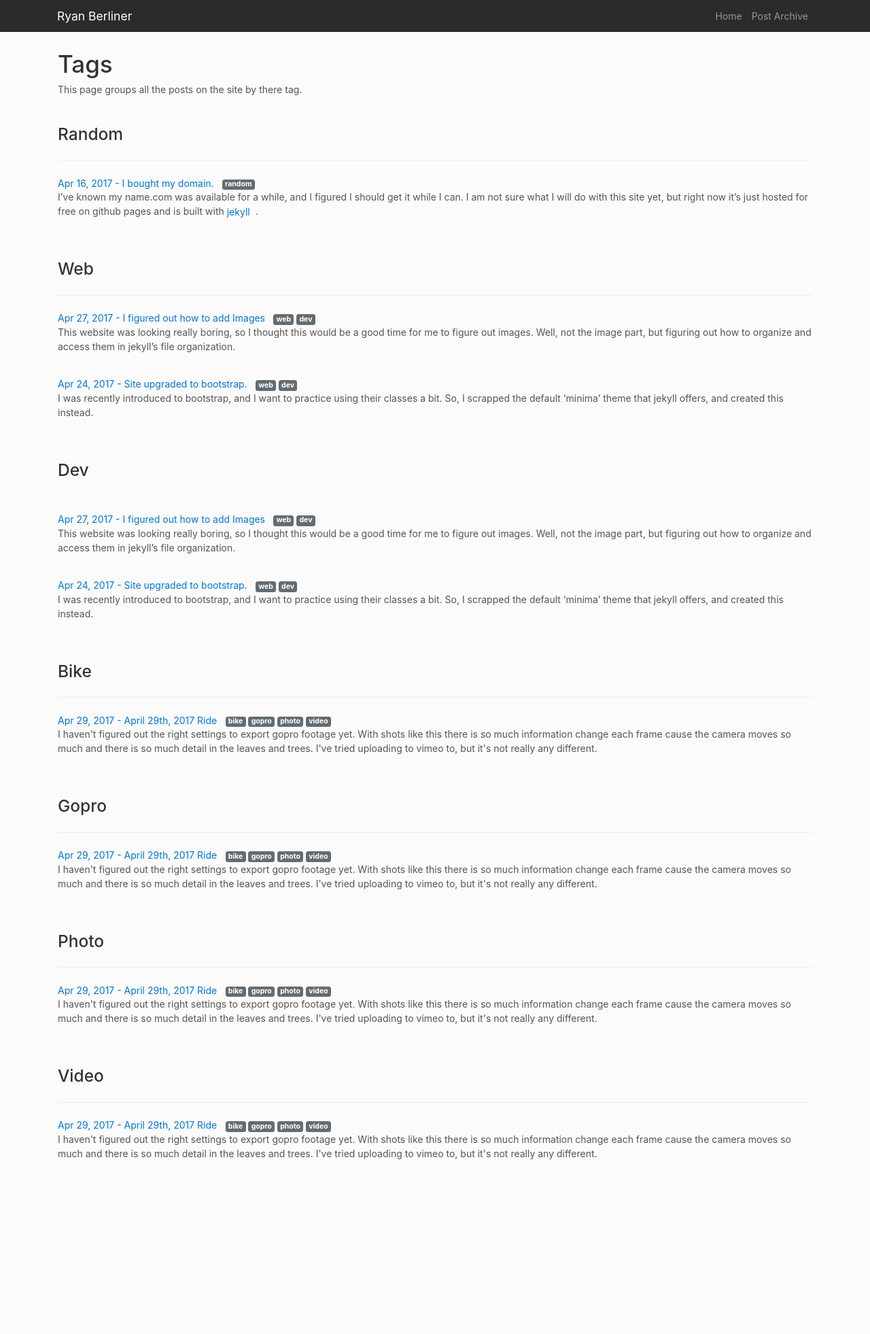
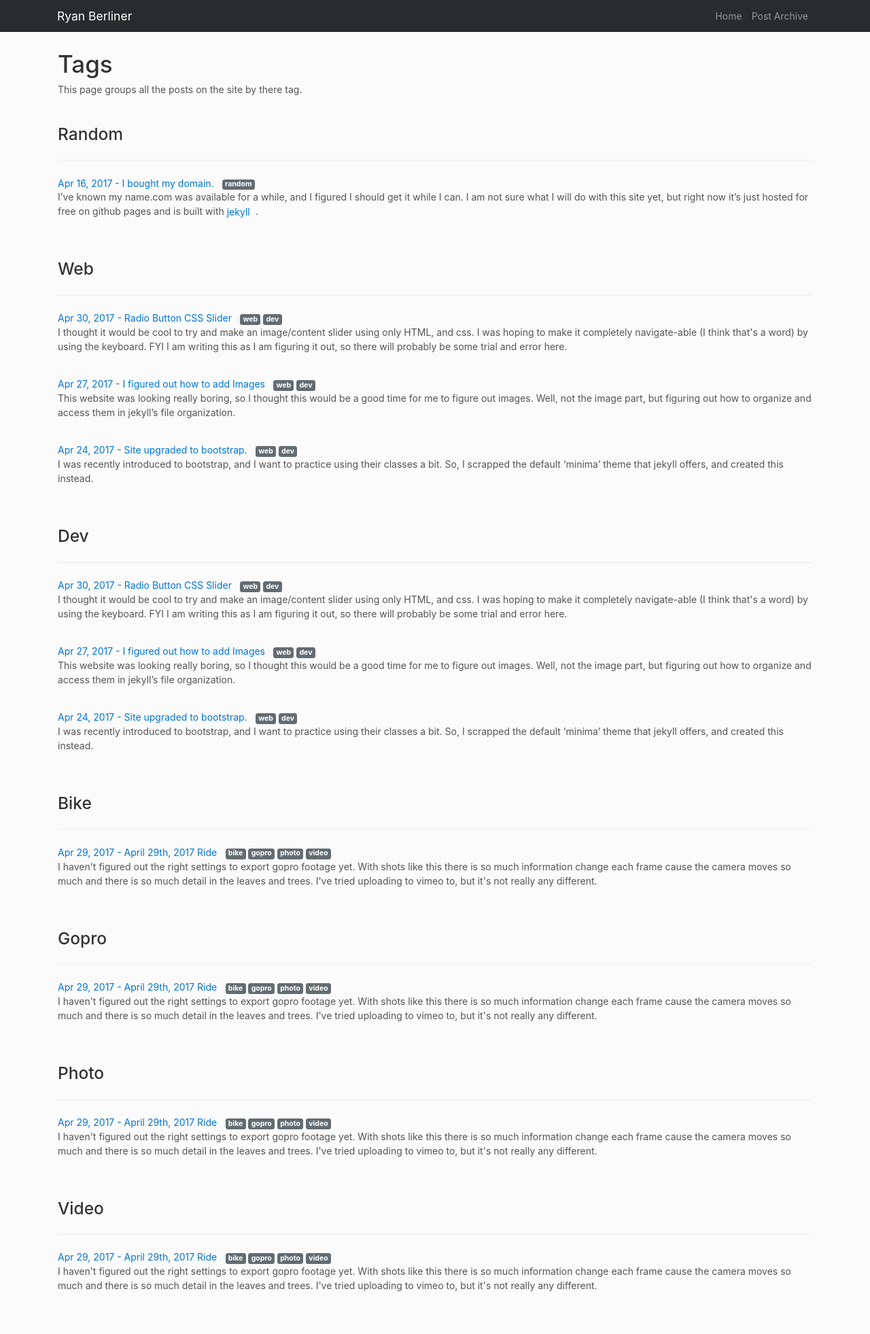
Before and after one commit to RyanBerliner/ryanberliner.github.io, a Jekyll site: the page built from tags.html, in a window 1280 px wide. Shown: the whole page at 68% size. Built offline with Jekyll 4.4.1, drawn with Linux system fonts in a browser that asks for light colours; nearby versions of some CDN libraries; before the commit the page ends 1768 px from its top, so only the background shows below that.

Commit message:
working on radio slider post

```diff
--- a/Gemfile
+++ b/Gemfile
@@ -21,7 +21,7 @@ gem "minima", "~> 2.0"
 # If you have any plugins, put them here!
 group :jekyll_plugins do
   gem "jekyll-feed", "~> 0.6"
-  gem 'github-pages'
+  # gem 'github-pages'
 end
 
 # Windows does not include zoneinfo files, so bundle the tzinfo-data gem
--- a/_includes/google-analytics.html
+++ b/_includes/google-analytics.html
@@ -6,5 +6,4 @@
 
   ga('create', 'UA-98379916-1', 'auto');
   ga('send', 'pageview');
-
 </script>
--- /dev/null
+++ b/_posts/2017-04-29-radio-button-slider.html
@@ -0,0 +1,84 @@
+---
+layout: post
+title:  "Radio Button CSS Slider"
+date:   2017-04-30 12:20:00 -0400
+categories: web dev
+permalink: /radio-button-slider-css-only
+sitemap:
+  lastmod: '2017-04-30'
+  changefreq: 'never'
+---
+
+<p>
+  I thought it would be cool to try and make an image/content slider using
+  only HTML, and css. I was hoping to make it completely navigate-able (I think
+  that's a word) by using the keyboard. FYI I am writing this as I am figuring it
+  out, so there will probably be some trial and error here.
+</p>
+
+<p>
+  That said, my first step is to see how tab index and the keys work with a
+  pretty plain set of radio buttons.
+</p>
+<div class="example-with-code">
+  <div class="example">
+    <div class="radio-slider-container">
+      <input type="radio" name="radio" value="" id="radio1">
+      <label for="radio1">Label 1</label>
+      <input type="radio" name="radio" value="" id="radio2">
+      <label for="radio2">Label 2</label>
+      <input type="radio" name="radio" value="" id="radio3">
+      <label for="radio3">Label 3</label>
+    </div>
+  </div>
+  <div class="code">
+<pre><code class="html">&lt;div class=&quot;radio-slider-container&quot;&gt;
+  &lt;input type=&quot;radio&quot; name=&quot;radio&quot; value=&quot;&quot; id=&quot;radio1&quot;&gt;
+  &lt;label for=&quot;radio1&quot;&gt;Label 1&lt;/label&gt;
+  &lt;input type=&quot;radio&quot; name=&quot;radio&quot; value=&quot;&quot; id=&quot;radio2&quot;&gt;
+  &lt;label for=&quot;radio2&quot;&gt;Label 2&lt;/label&gt;
+  &lt;input type=&quot;radio&quot; name=&quot;radio&quot; value=&quot;&quot; id=&quot;radio3&quot;&gt;
+  &lt;label for=&quot;radio3&quot;&gt;Label 3&lt;/label&gt;
+&lt;/div&gt;</code></pre>
+  </div>
+</div>
+<p>
+  If you click the paragraph before the examples, and hit tab, you bring focus to
+  the radio buttons. The right and left arrow keys then work to select different
+  options. The up and down arrow keys work too.
+</p>
+
+<p>
+  Now that I now you can change the value with the arrow keys, I need to think
+  about how to make this into a slider. While the arrow keys work to change the
+  radio button selected, I want arrows on the left and right that work as well.
+  To me this sounds like I need 2 labels per button. Like this.
+</p>
+<div class="example-with-code" id="two-labels">
+  <div class="example">
+    <div class="radio-slider-container">
+      <input type="radio" name="radio2" value="" id="radio10">
+      <label for="radio10">First Label 1</label>
+      <label for="radio10">Second Label 1</label>
+      <input type="radio" name="radio2" value="" id="radio20">
+      <label for="radio20">First Label 2</label>
+      <label for="radio20">Second Label 2</label>
+      <input type="radio" name="radio2" value="" id="radio30">
+      <label for="radio30">First Label 3</label>
+      <label for="radio30">Second Label 3</label>
+    </div>
+  </div>
+  <div class="code">
+    <pre><code class="html">&lt;div class=&quot;radio-slider-container&quot;&gt;
+  &lt;input type=&quot;radio&quot; name=&quot;radio2&quot; value=&quot;&quot; id=&quot;radio10&quot;&gt;
+  &lt;label for=&quot;radio10&quot;&gt;First Label 1&lt;/label&gt;
+  &lt;label for=&quot;radio10&quot;&gt;Second Label 1&lt;/label&gt;
+  &lt;input type=&quot;radio&quot; name=&quot;radio2&quot; value=&quot;&quot; id=&quot;radio20&quot;&gt;
+  &lt;label for=&quot;radio20&quot;&gt;First Label 2&lt;/label&gt;
+  &lt;label for=&quot;radio20&quot;&gt;Second Label 2&lt;/label&gt;
+  &lt;input type=&quot;radio&quot; name=&quot;radio2&quot; value=&quot;&quot; id=&quot;radio30&quot;&gt;
+  &lt;label for=&quot;radio30&quot;&gt;First Label 3&lt;/label&gt;
+  &lt;label for=&quot;radio30&quot;&gt;Second Label 3&lt;/label&gt;
+&lt;/div&gt;</code></pre>
+  </div>
+</div>
--- a/assets/main.scss
+++ b/assets/main.scss
@@ -54,8 +54,7 @@ div.footer-wrapper {
 }
 
 pre code {
-  padding: 1rem;
-  border-radius: $border-radius;
+  padding: 1rem !important;
 }
 
 img {
@@ -170,6 +169,19 @@ span.badge a {
   padding-top: 2rem;
 }
 
+.example-with-code {
+  border: 1px solid $light-grey;
+  margin-bottom: 1rem;
+
+  .example {
+    padding: 1rem;
+  }
+
+  pre {
+    margin-bottom: 0;
+  }
+}
+
 // Bootstrap stuff
 .navbar-collapse {
   -ms-flex-pack: end;
@@ -225,3 +237,8 @@ span.badge a {
 .list-group-item:last-child {
   border-radius: 0;
 }
+
+// Individual Posts
+#focus-label {
+
+}
```
Also changed, not shown: assets/posts/radio-slider.scss (added).
